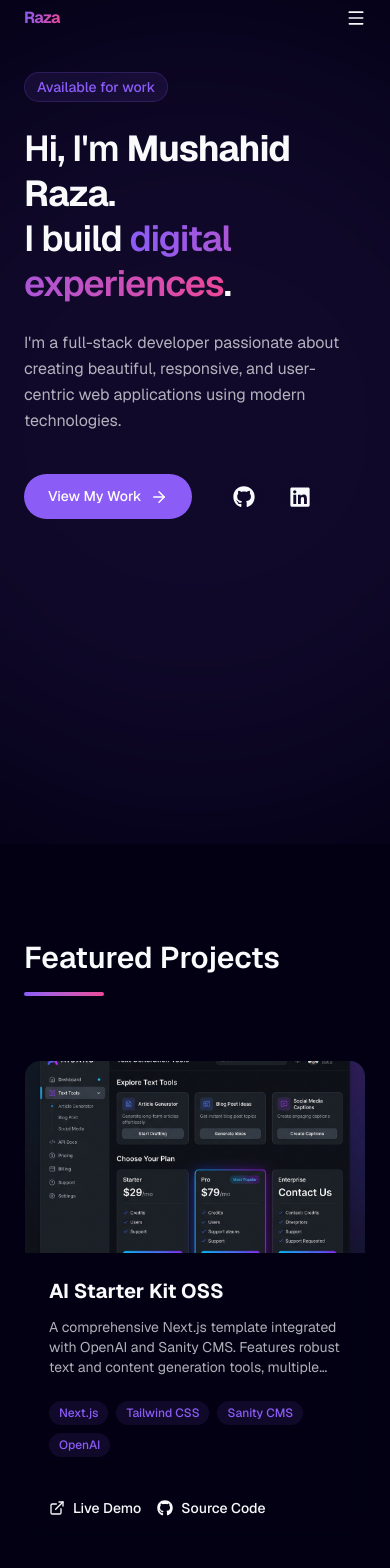
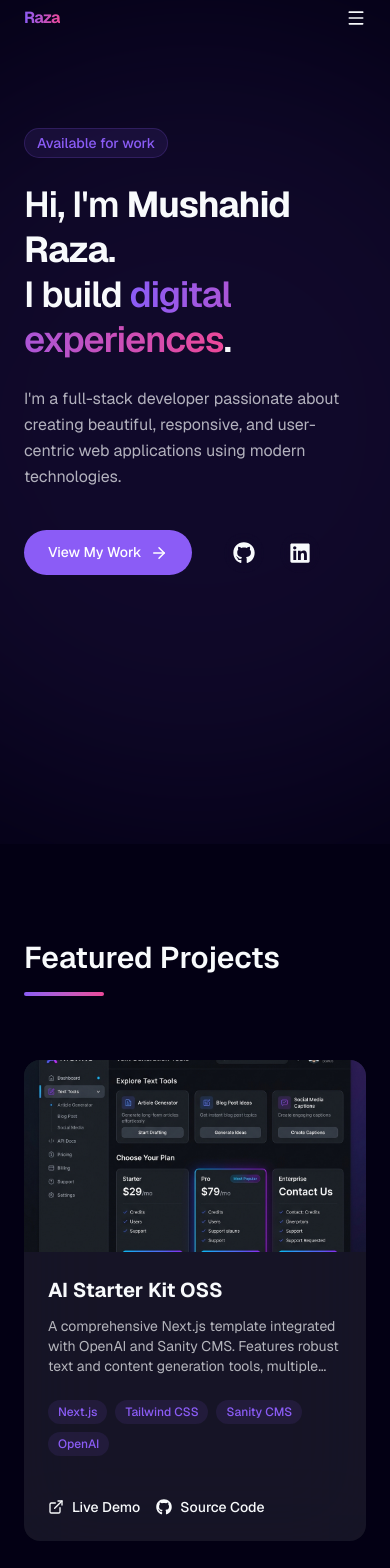
Before and after one commit to musha3390/My_Portfolio, a Next.js app: page / in a window 390 px wide. Shown: the top 1568 px of the page. Built offline with nearby package versions, Linux system fonts and the light colour scheme.

Commit message:
increased the background color opacity of project cards

```diff
--- a/src/components/Hero.tsx
+++ b/src/components/Hero.tsx
@@ -11,7 +11,7 @@
       {/* Background decoration */}
       <div className="absolute top-1/2 left-1/2 -translate-x-1/2 -translate-y-1/2 w-[800px] h-[800px] bg-primary/20 rounded-full blur-[120px] opacity-50 pointer-events-none"/>
 
-      <div className="container mx-auto px-6 pt-18 md:pt-32 relative z-10">
+      <div className="container mx-auto px-6 pt-32 relative z-10">
         <div className="max-w-3xl">
           <motion.div
             initial={{ opacity: 0, y: 20 }}
--- a/src/components/Projects.tsx
+++ b/src/components/Projects.tsx
@@ -64,9 +64,9 @@
               whileInView={{ opacity: 1, y: 0 }}
               viewport={{ once: true }}
               transition={{ duration: 0.5, delay: index * 0.1 }}
-              className="glass rounded-2xl overflow-hidden group hover:-translate-y-2 transition-transform duration-300"
+              className="rounded-2xl bg-white/8 backdrop-blur-2xl  overflow-hidden group hover:-translate-y-2 transition-transform duration-300"
             >
-              <div className="relative h-48 w-full bg-surface-border">
+              <div className="relative h-48 w-full">
                 <Image
                   src={project.image}
                   alt={project.title}
```
